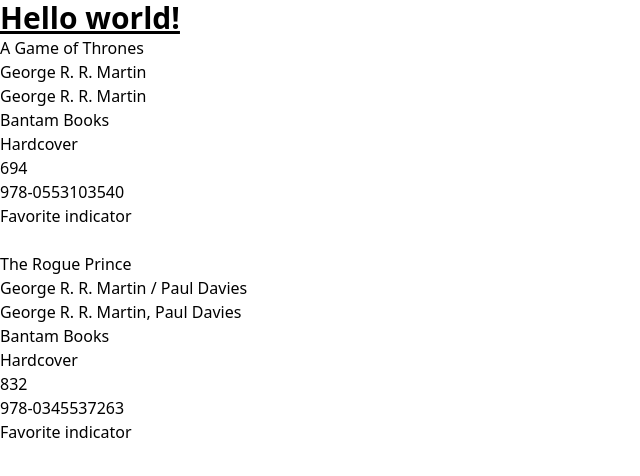
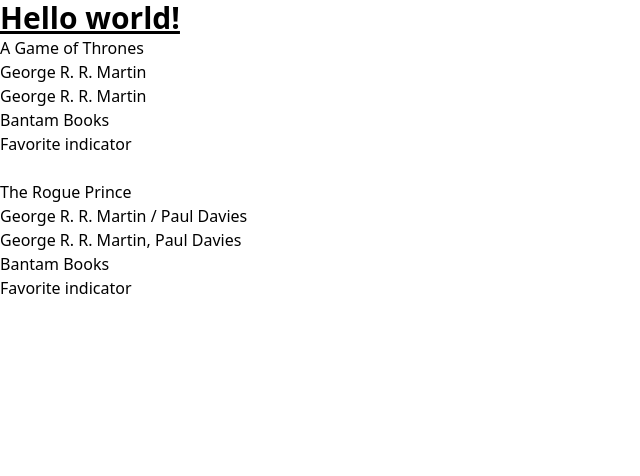
Before and after one commit to ZigaVukcevicDev/code-quest, an Angular app in the folder client/: page /books in a window 1280 px wide. Shown: the top 476 px of the page, without its empty margins (0-640 px from the left). Built offline with nearby package versions, Linux system fonts and the light colour scheme.

Commit message:
Add interface book detail, reduce interface book

```diff
--- /dev/null
+++ b/client/src/app/data/interfaces/book-detail.interface.ts
@@ -0,0 +1,8 @@
+import Book from '@data/interfaces/book.interface';
+
+export default interface BookDetail extends Book {
+  isbn: string;
+  numberOfPages: number;
+  country: string;
+  mediaType: string;
+}
--- a/client/src/app/data/interfaces/book.interface.ts
+++ b/client/src/app/data/interfaces/book.interface.ts
@@ -3,7 +3,4 @@ export default interface Book {
   name: string;
   authors: string[];
   publisher: string;
-  numberOfPages: number;
-  isbn: string;
-  mediaType: string;
 }
--- a/client/src/app/layout/books-page/books-page.component.ts
+++ b/client/src/app/layout/books-page/books-page.component.ts
@@ -13,18 +13,12 @@ export class BooksPageComponent {
       name: 'A Game of Thrones',
       authors: ['George R. R. Martin'],
       publisher: 'Bantam Books',
-      mediaType: 'Hardcover',
-      numberOfPages: 694,
-      isbn: '978-0553103540',
     },
     {
       url: '2',
       name: 'The Rogue Prince',
       authors: ['George R. R. Martin', 'Paul Davies'],
       publisher: 'Bantam Books',
-      mediaType: 'Hardcover',
-      numberOfPages: 832,
-      isbn: '978-0345537263',
     },
   ];
 
@@ -38,7 +32,7 @@ export class BooksPageComponent {
    * to check the content of the elements and will only repaint/re-render if the content
    * is changed.
    *
-   * There is also a rumor that trackBy will be mandatory in next versions of Angular.
+   * There is also a rumor that usage of trackBy will be mandatory in next versions of Angular.
    *
    * Read more at: https://stackoverflow.com/questions/42108217/how-to-use-trackby-with-ngfor
    */
--- a/client/src/app/modules/books/components/book/book.component.html
+++ b/client/src/app/modules/books/components/book/book.component.html
@@ -7,8 +7,5 @@
     {{ book.authors | divider : dividerComma }}
   </div>
   <div>{{ book.publisher }}</div>
-  <div>{{ book.mediaType }}</div>
-  <div>{{ book.numberOfPages }}</div>
-  <div>{{ book.isbn }}</div>
   <div>Favorite indicator</div>
 </div>
```
